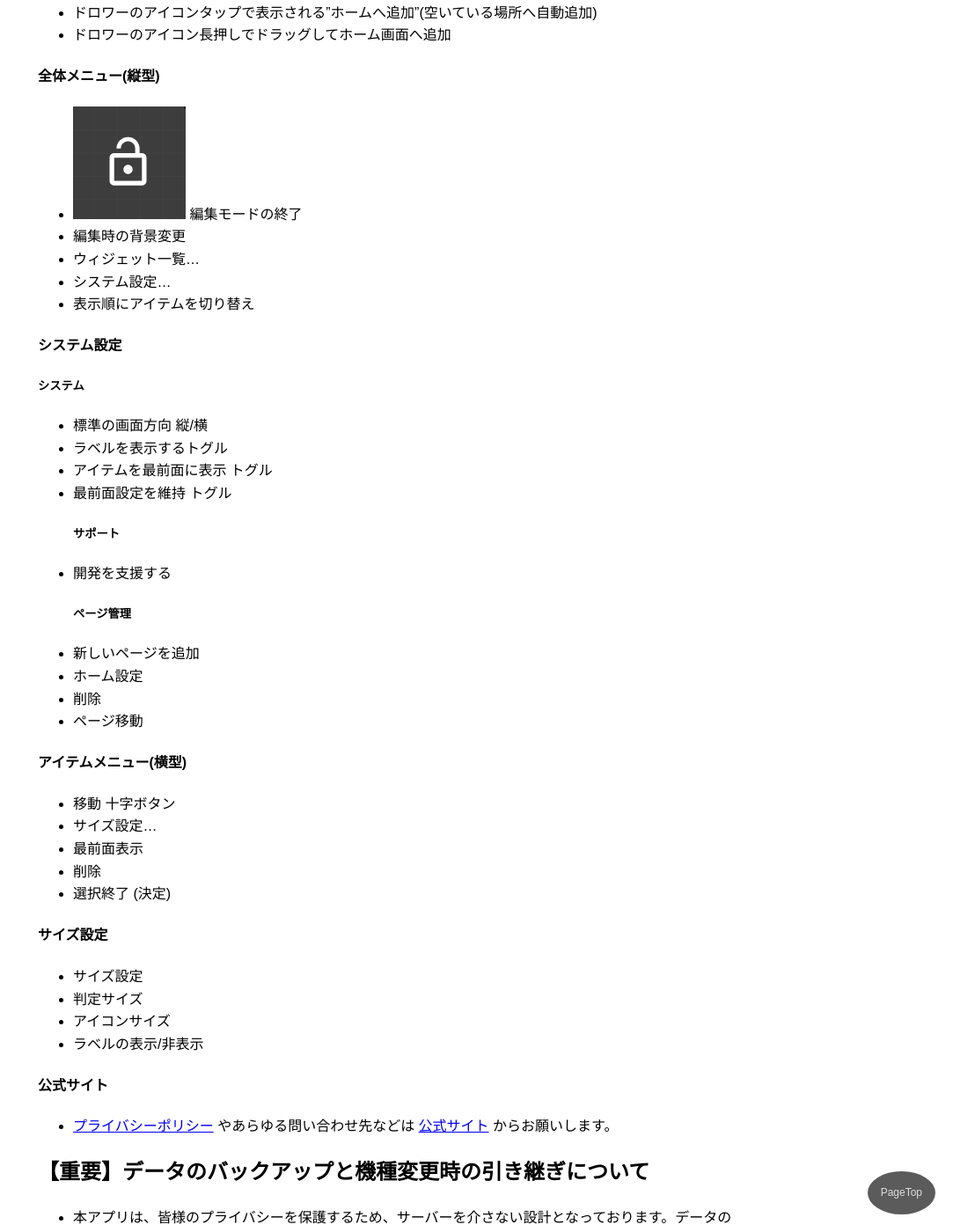
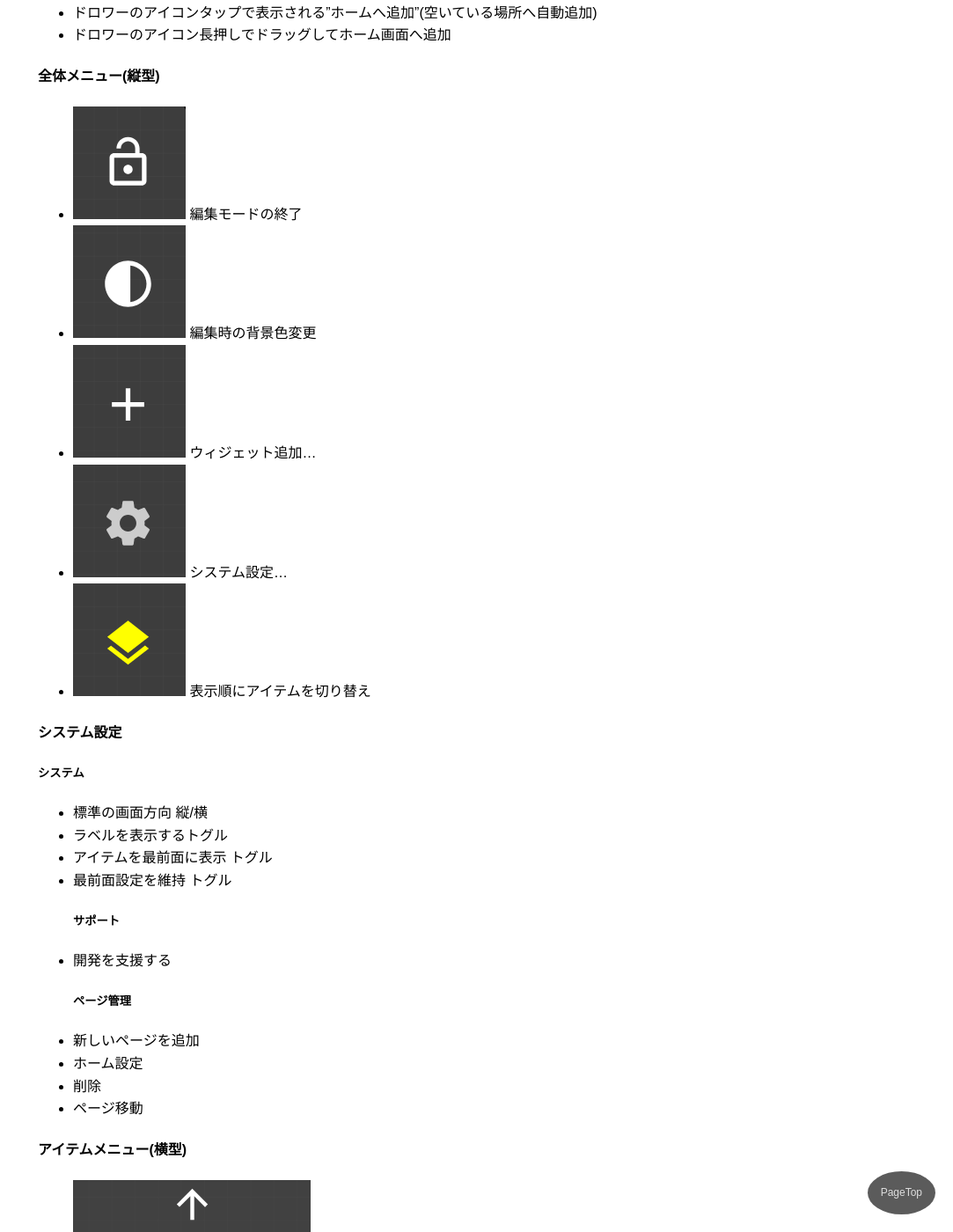
Before and after one commit to SoulfulSoft/soulfulsoft.github.io, a Jekyll site: the page built from soulful_launcher/instructions.md, in a window 1280 px wide and 1400 px high, scrolled down 1267 px. Shown: the whole window at 88% size, without its empty margins (197-1280 px from the left). Built offline with Jekyll 4.4.1, drawn with Linux system fonts in a browser that asks for light colours; our own code applies the rules of GitHub Pages for plain Markdown files; part of the change alters nothing that is shown.

Commit message:
Update instructions.md

```diff
--- a/soulful_launcher/instructions.md
+++ b/soulful_launcher/instructions.md
@@ -48,11 +48,11 @@ Android 12 以上
 - ドロワーのアイコン長押しでドラッグしてホーム画面へ追加
 
 #### 全体メニュー(縦型)
-- ![編集モードの終了](images\SoulfulLauncher_EditEnd.png) 編集モードの終了
-- 編集時の背景変更
-- ウィジェット一覧…
-- システム設定…
-- 表示順にアイテムを切り替え
+- ![編集モードの終了](images/SoulfulLauncher_EditEnd.png) 編集モードの終了
+- ![編集時の背景色変更](images/SoulfulLauncher_EditLight.png) 編集時の背景色変更
+- ![ウィジェット追加](images/SoulfulLauncher_WidgetPlus.png) ウィジェット追加…
+- ![システム設定](images/SoulfulLauncher_SystemSetting.png) システム設定…
+- ![表示順切り替え](images/SoulfulLauncher_ZOrder.png) 表示順にアイテムを切り替え
 
 #### システム設定
 ##### システム
@@ -69,11 +69,11 @@ Android 12 以上
 - ページ移動
 
 #### アイテムメニュー(横型)
-- 移動 十字ボタン
-- サイズ設定…
-- 最前面表示
-- 削除
-- 選択終了 (決定)
+- ![十字ボタン](images/SoulfulLauncher_Move.png) 移動 十字ボタン
+- ![サイズ設定](images/SoulfulLauncher_Spanner.png) サイズ設定…
+- ![最前面表示On](images/SoulfulLauncher_ZOrder_On.png)![最前面表示Off](images/SoulfulLauncher_ZOrder_Off.png) 最前面表示
+- ![アイテム削除](images/SoulfulLauncher_ItemDelete.png) アイテム削除
+- ![選択終了]() 選択終了 (決定)
 
 #### サイズ設定
 - サイズ設定
```
